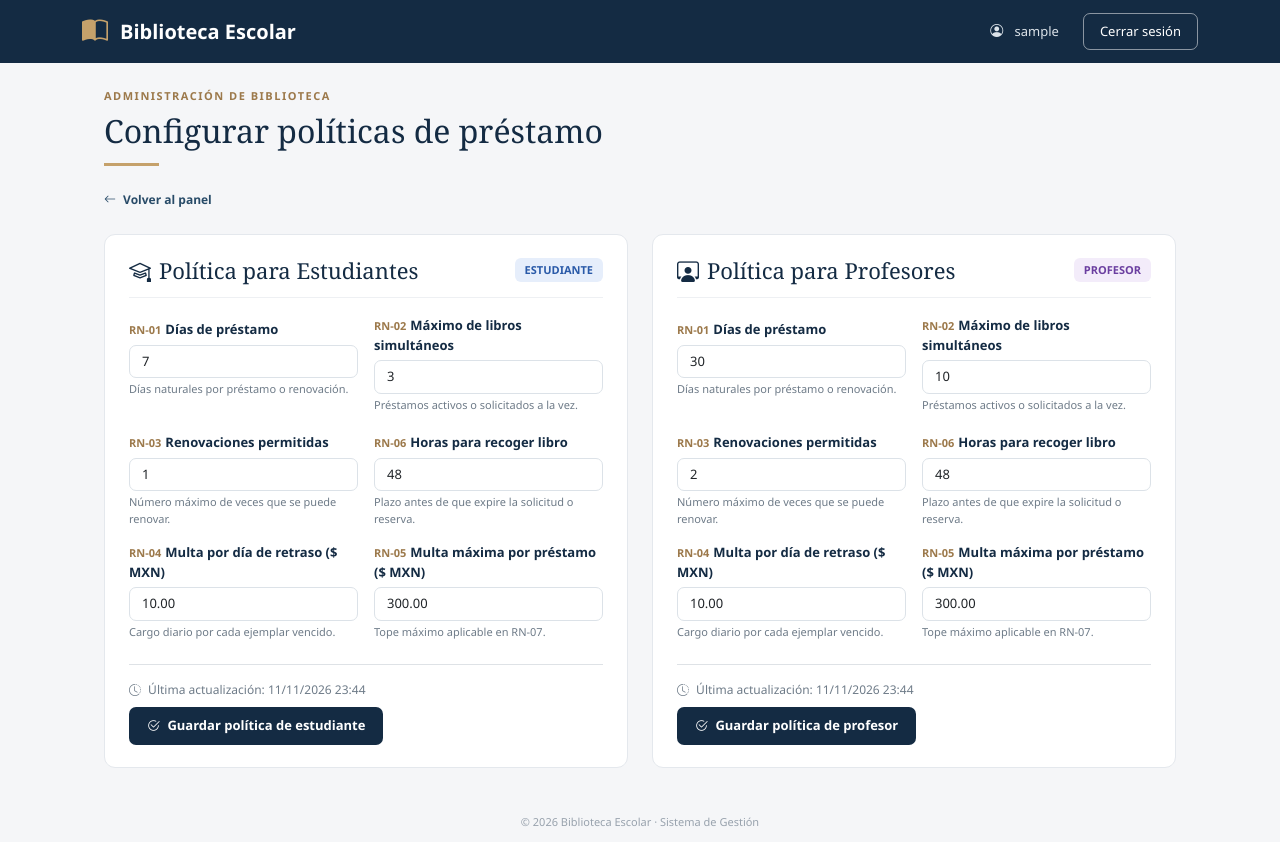
After one commit to Ximenadiaz21/proyecto-final-is, a Django app: page /prestamos/politicas/ in a window 1280 px wide. The commit adds this page. Run offline with Django 5.2, Linux system fonts and the light colour scheme; the visitor is signed in with stand-in values (Sample User, id 1); data comes from the database, SQL or seed files in the repository.

Commit message:
Implementar configuración de políticas de préstamo por tipo de usuario (CU-31, RF-13)

```diff
--- a/prestamos/urls.py
+++ b/prestamos/urls.py
@@ -1,10 +1,14 @@
 from django.urls import path
 from . import views
 from . import views_cancelacion
+from . import views_politicas
 from . import views_renovacion
 from . import views_reservas
 
 urlpatterns = [
+    # Configuración de políticas de préstamo por tipo de usuario (CU-31, RF-13)
+    path('politicas/', views_politicas.configurar_politicas, name='configurar_politicas'),
+
     # Solicita el préstamo de un libro (CU-06)
     path('solicitar/<int:libro_id>/', views.solicitar_prestamo, name='solicitar_prestamo'),
 
--- /dev/null
+++ b/templates/prestamos/configurar_politicas.html
@@ -0,0 +1,379 @@
+<!DOCTYPE html>
+<html lang="es">
+<head>
+    <meta charset="UTF-8">
+    <meta name="viewport" content="width=device-width, initial-scale=1.0">
+
+    <title>{{ titulo }} | Biblioteca Escolar</title>
+
+    <!-- Carga Bootstrap y los iconos del sistema -->
+    <link href="https://cdn.jsdelivr.net/npm/bootstrap@5.3.3/dist/css/bootstrap.min.css" rel="stylesheet">
+    <link href="https://cdn.jsdelivr.net/npm/bootstrap-icons@1.11.3/font/bootstrap-icons.css" rel="stylesheet">
+
+    <style>
+        /* Variables de color institucionales */
+        :root {
+            --azul: #142b43;
+            --azul-secundario: #284b68;
+            --dorado: #c5a16b;
+            --fondo: #f5f6f8;
+            --gris: #6e7b88;
+        }
+
+        /* Estructura general de la página */
+        body {
+            min-height: 100vh;
+            background-color: var(--fondo);
+            font-family: "Segoe UI", Arial, sans-serif;
+            color: #273747;
+            display: flex;
+            flex-direction: column;
+        }
+
+        /* Barra de navegación superior */
+        .navbar-biblioteca { background-color: var(--azul); padding: 12px 0; }
+
+        .marca {
+            display: flex; align-items: center; gap: 12px;
+            color: white; text-decoration: none;
+            font-size: 20px; font-weight: 600;
+        }
+        .marca:hover { color: white; }
+        .marca i { color: var(--dorado); font-size: 26px; }
+
+        .usuario-navbar { color: #dce3e9; font-size: 13px; }
+
+        .btn-salir {
+            background: transparent;
+            border: 1px solid rgba(255,255,255,0.5);
+            border-radius: 7px; padding: 8px 16px;
+            color: white; font-size: 13px; transition: 0.2s;
+        }
+        .btn-salir:hover { background-color: white; color: var(--azul); }
+
+        /* Contenedor principal centrado */
+        .contenido {
+            width: 100%; max-width: 1120px;
+            margin: 25px auto 10px; padding: 0 24px; flex: 1;
+        }
+
+        /* Encabezados */
+        .etiqueta {
+            color: #9c794b; font-size: 11px; font-weight: 700;
+            letter-spacing: 1.5px; text-transform: uppercase; margin-bottom: 7px;
+        }
+
+        h1.titulo {
+            color: var(--azul);
+            font-family: Georgia, "Times New Roman", serif;
+            font-size: 32px; font-weight: 400; margin-bottom: 8px;
+        }
+
+        .linea-dorada { width: 55px; height: 3px; margin: 13px 0 20px; background-color: var(--dorado); }
+
+        /* Tarjeta de cada política de préstamo */
+        .tarjeta-politica {
+            background: white;
+            border: 1px solid #e4e8ed;
+            border-radius: 11px;
+            padding: 22px 24px;
+            height: 100%;
+        }
+
+        .encabezado-politica {
+            display: flex;
+            justify-content: space-between;
+            align-items: center;
+            border-bottom: 1px solid #eef0f3;
+            padding-bottom: 14px;
+            margin-bottom: 18px;
+        }
+
+        .encabezado-politica h2 {
+            color: var(--azul);
+            font-family: Georgia, "Times New Roman", serif;
+            font-size: 22px;
+            margin: 0;
+        }
+
+        .badge-rol {
+            display: inline-block;
+            padding: 4px 10px;
+            border-radius: 6px;
+            font-size: 11px;
+            font-weight: 600;
+        }
+        .badge-ESTUDIANTE { background: #e6eefb; color: #2a5aa8; }
+        .badge-PROFESOR { background: #f3ecfa; color: #6b3fa0; }
+
+        /* Estilos para los campos del formulario */
+        .form-label {
+            color: var(--azul);
+            font-size: 13px;
+            font-weight: 600;
+            margin-bottom: 5px;
+        }
+        .regla-id {
+            color: #9c794b;
+            font-size: 11px;
+            font-weight: 700;
+            margin-right: 4px;
+        }
+        .form-control {
+            font-size: 13px;
+            border-radius: 7px;
+            border: 1px solid #dce2e8;
+        }
+        .form-control:focus {
+            border-color: var(--azul-secundario);
+            box-shadow: 0 0 0 3px rgba(40,75,104,0.1);
+        }
+        .ayuda {
+            color: var(--gris);
+            font-size: 11px;
+            margin-top: 3px;
+        }
+
+        .actualizado {
+            color: var(--gris);
+            font-size: 12px;
+        }
+
+        /* Botón de guardado */
+        .btn-guardar {
+            border: 0;
+            border-radius: 7px;
+            padding: 9px 18px;
+            font-size: 13px;
+            font-weight: 600;
+            color: white;
+            background-color: var(--azul);
+            transition: 0.2s;
+        }
+        .btn-guardar:hover {
+            background-color: var(--azul-secundario);
+            color: white;
+        }
+
+        .enlace-admin {
+            color: var(--azul-secundario);
+            text-decoration: none;
+            font-size: 12px;
+            font-weight: 600;
+        }
+        .enlace-admin:hover { text-decoration: underline; }
+
+        .pie-pagina { text-align: center; color: #98a2ad; font-size: 11px; padding: 12px 15px; }
+
+        @media (max-width: 700px) {
+            .usuario-navbar { display: none; }
+            .contenido { padding: 0 18px; }
+            h1.titulo { font-size: 27px; }
+        }
+    </style>
+</head>
+
+<body>
+
+    <!-- Barra de navegación superior -->
+    <nav class="navbar-biblioteca">
+        <div class="container d-flex justify-content-between align-items-center">
+            <a href="{% url 'panel' %}" class="marca">
+                <i class="bi bi-book-half"></i>
+                Biblioteca Escolar
+            </a>
+
+            <div class="d-flex align-items-center gap-4">
+                <span class="usuario-navbar">
+                    <i class="bi bi-person-circle me-2"></i>
+                    {{ usuario.username }}
+                </span>
+
+                <!-- Cierra la sesión activa -->
+                <form method="post" action="{% url 'logout' %}" class="m-0">
+                    {% csrf_token %}
+                    <button type="submit" class="btn-salir">Cerrar sesión</button>
+                </form>
+            </div>
+        </div>
+    </nav>
+
+    <main class="contenido">
+
+        <!-- Muestra alertas y mensajes de confirmación -->
+        {% if messages %}
+            {% for mensaje in messages %}
+                <div class="alert alert-{% if mensaje.tags == 'error' %}danger{% else %}{{ mensaje.tags }}{% endif %} alert-dismissible fade show" role="alert">
+                    {{ mensaje }}
+                    <button type="button" class="btn-close" data-bs-dismiss="alert" aria-label="Cerrar"></button>
+                </div>
+            {% endfor %}
+        {% endif %}
+
+        <!-- Encabezado principal -->
+        <div class="etiqueta">Administración de biblioteca</div>
+        <h1 class="titulo">Configurar políticas de préstamo</h1>
+        <div class="linea-dorada"></div>
+
+        <!-- Enlace para volver al panel del bibliotecario -->
+        <div class="mb-4">
+            <a href="{% url 'panel' %}" class="enlace-admin">
+                <i class="bi bi-arrow-left me-1"></i> Volver al panel
+            </a>
+        </div>
+
+        <!-- Tarjetas de configuración por cada tipo de usuario lector (CU-31, RN-01 a RN-06) -->
+        <div class="row g-4 mb-4">
+            {% for p in politicas %}
+                <div class="col-lg-6">
+                    <div class="tarjeta-politica">
+                        <div class="encabezado-politica">
+                            <h2>
+                                {% if p.tipo_usuario == 'ESTUDIANTE' %}
+                                    <i class="bi bi-mortarboard me-2"></i>Política para Estudiantes
+                                {% else %}
+                                    <i class="bi bi-person-workspace me-2"></i>Política para Profesores
+                                {% endif %}
+                            </h2>
+                            <span class="badge-rol badge-{{ p.tipo_usuario }}">
+                                {{ p.get_tipo_usuario_display|upper }}
+                            </span>
+                        </div>
+
+                        <!-- Formulario de edición de parámetros de la política -->
+                        <form method="post">
+                            {% csrf_token %}
+                            <input type="hidden" name="tipo_usuario" value="{{ p.tipo_usuario }}">
+
+                            <div class="row g-3">
+                                <!-- RN-01: Días naturales de préstamo -->
+                                <div class="col-sm-6">
+                                    <label class="form-label">
+                                        <span class="regla-id">RN-01</span>Días de préstamo
+                                    </label>
+                                    <input
+                                        type="number"
+                                        name="dias_prestamo"
+                                        class="form-control"
+                                        min="1"
+                                        max="365"
+                                        value="{{ p.dias_prestamo }}"
+                                        required
+                                    >
+                                    <div class="ayuda">Días naturales por préstamo o renovación.</div>
+                                </div>
+
+                                <!-- RN-02: Máximo de libros prestados simultáneamente -->
+                                <div class="col-sm-6">
+                                    <label class="form-label">
+                                        <span class="regla-id">RN-02</span>Máximo de libros simultáneos
+                                    </label>
+                                    <input
+                                        type="number"
+                                        name="max_libros"
+                                        class="form-control"
+                                        min="1"
+                                        max="50"
+                                        value="{{ p.max_libros }}"
+                                        required
+                                    >
+                                    <div class="ayuda">Préstamos activos o solicitados a la vez.</div>
+                                </div>
+
+                                <!-- RN-03: Renovaciones permitidas por préstamo -->
+                                <div class="col-sm-6">
+                                    <label class="form-label">
+                                        <span class="regla-id">RN-03</span>Renovaciones permitidas
+                                    </label>
+                                    <input
+                                        type="number"
+                                        name="max_renovaciones"
+                                        class="form-control"
+                                        min="0"
+                                        max="20"
+                                        value="{{ p.max_renovaciones }}"
+                                        required
+                                    >
+                                    <div class="ayuda">Número máximo de veces que se puede renovar.</div>
+                                </div>
+
+                                <!-- RN-06: Horas para recoger un libro solicitado o reservado -->
+                                <div class="col-sm-6">
+                                    <label class="form-label">
+                                        <span class="regla-id">RN-06</span>Horas para recoger libro
+                                    </label>
+                                    <input
+                                        type="number"
+                                        name="horas_para_recoger"
+                                        class="form-control"
+                                        min="1"
+                                        max="720"
+                                        value="{{ p.horas_para_recoger }}"
+                                        required
+                                    >
+                                    <div class="ayuda">Plazo antes de que expire la solicitud o reserva.</div>
+                                </div>
+
+                                <!-- RN-04: Multa por día de retraso -->
+                                <div class="col-sm-6">
+                                    <label class="form-label">
+                                        <span class="regla-id">RN-04</span>Multa por día de retraso ($ MXN)
+                                    </label>
+                                    <input
+                                        type="number"
+                                        step="0.01"
+                                        min="0"
+                                        name="multa_por_dia"
+                                        class="form-control"
+                                        value="{{ p.multa_por_dia|stringformat:'.2f' }}"
+                                        required
+                                    >
+                                    <div class="ayuda">Cargo diario por cada ejemplar vencido.</div>
+                                </div>
+
+                                <!-- RN-05: Multa máxima por préstamo -->
+                                <div class="col-sm-6">
+                                    <label class="form-label">
+                                        <span class="regla-id">RN-05</span>Multa máxima por préstamo ($ MXN)
+                                    </label>
+                                    <input
+                                        type="number"
+                                        step="0.01"
+                                        min="0"
+                                        name="multa_maxima"
+                                        class="form-control"
+                                        value="{{ p.multa_maxima|stringformat:'.2f' }}"
+                                        required
+                                    >
+                                    <div class="ayuda">Tope máximo aplicable en RN-07.</div>
+                                </div>
+                            </div>
+
+                            <!-- Fecha de última modificación y botón para guardar -->
+                            <div class="d-flex justify-content-between align-items-center flex-wrap gap-2 mt-4 pt-3 border-top">
+                                <span class="actualizado">
+                                    <i class="bi bi-clock-history me-1"></i>
+                                    Última actualización: {{ p.actualizado_en|date:"d/m/Y H:i" }}
+                                </span>
+
+                                <button type="submit" class="btn-guardar">
+                                    <i class="bi bi-check2-circle me-1"></i>
+                                    Guardar política de {{ p.get_tipo_usuario_display|lower }}
+                                </button>
+                            </div>
+                        </form>
+                    </div>
+                </div>
+            {% endfor %}
+        </div>
+
+    </main>
+
+    <!-- Pie de página institucional -->
+    <footer class="pie-pagina">
+        © 2026 Biblioteca Escolar · Sistema de Gestión
+    </footer>
+
+    <script src="https://cdn.jsdelivr.net/npm/bootstrap@5.3.3/dist/js/bootstrap.bundle.min.js"></script>
+</body>
+</html>
```
Also changed, not shown: prestamos/views_politicas.py (added, +147 -0 lines), templates/panel.html (+21 -0 lines).
